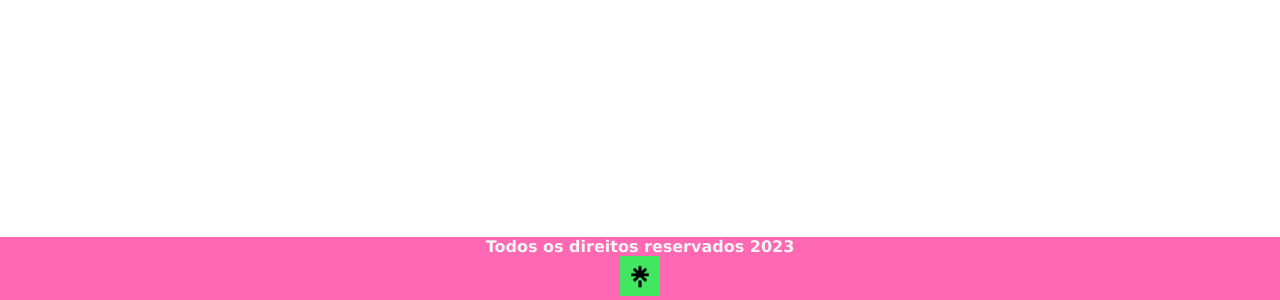
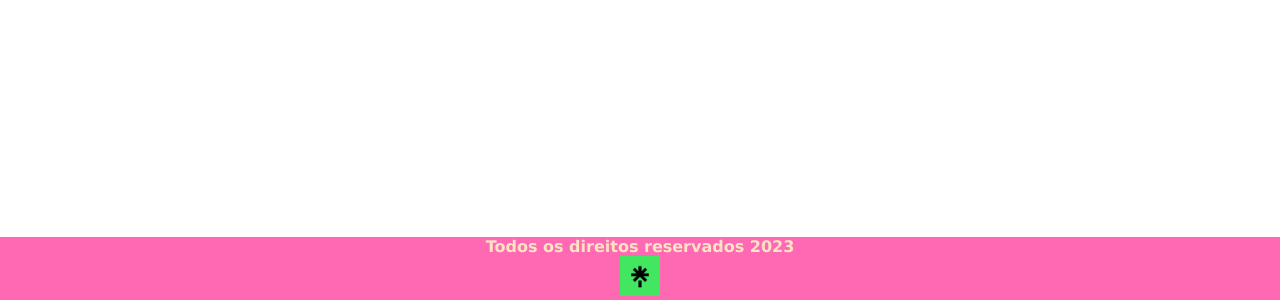
Before and after one commit to ElMatheus/projetogitkamitech, a plain HTML site: page layouts/footer.html in a window 1280 px wide. Shown: the part 500-800 px from the top of the page. Drawn offline with Linux system fonts and the light colour scheme.

Commit message:
fix color

```diff
--- a/layouts/footer.css
+++ b/layouts/footer.css
@@ -19,6 +19,6 @@ footer{
 }
 
 footer p {
-    color: whitesmoke;
+    color: bisque;
     font-weight: bold;
 }
```
